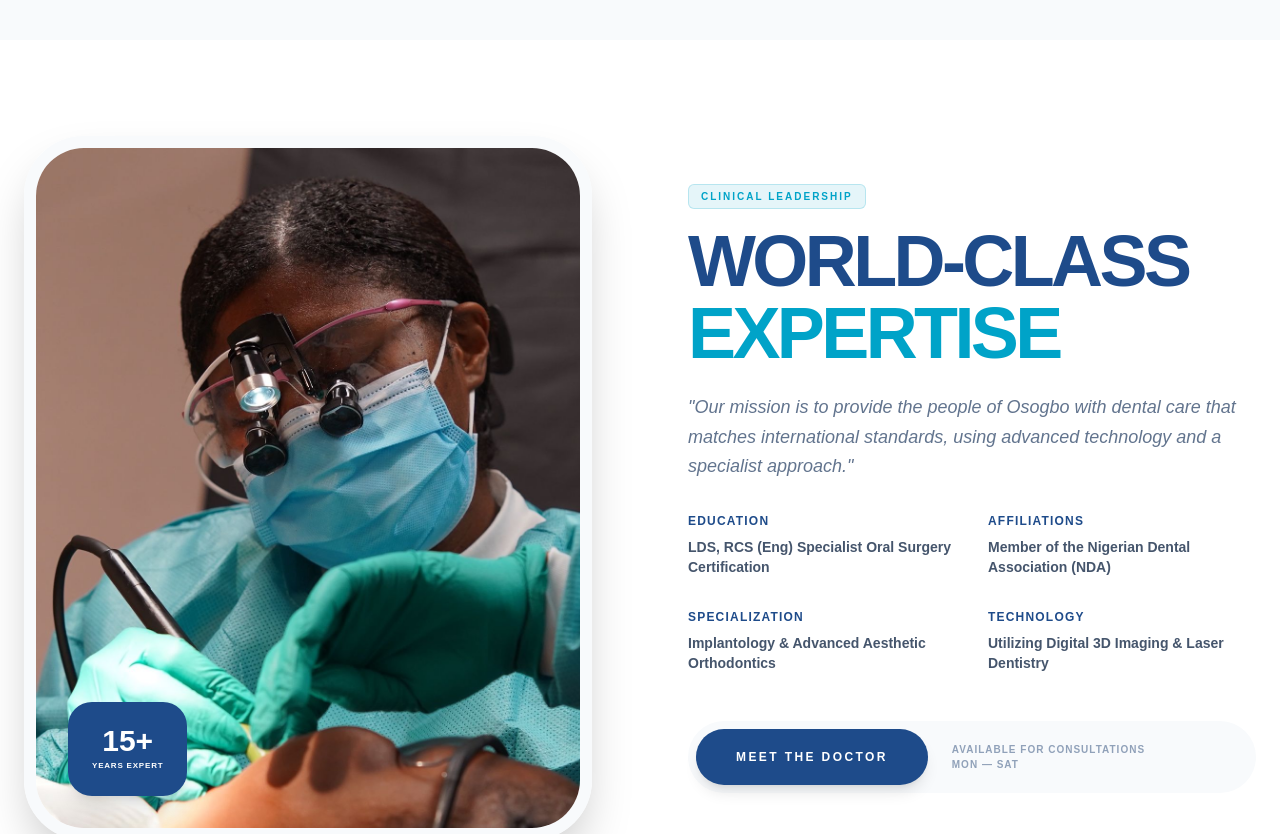
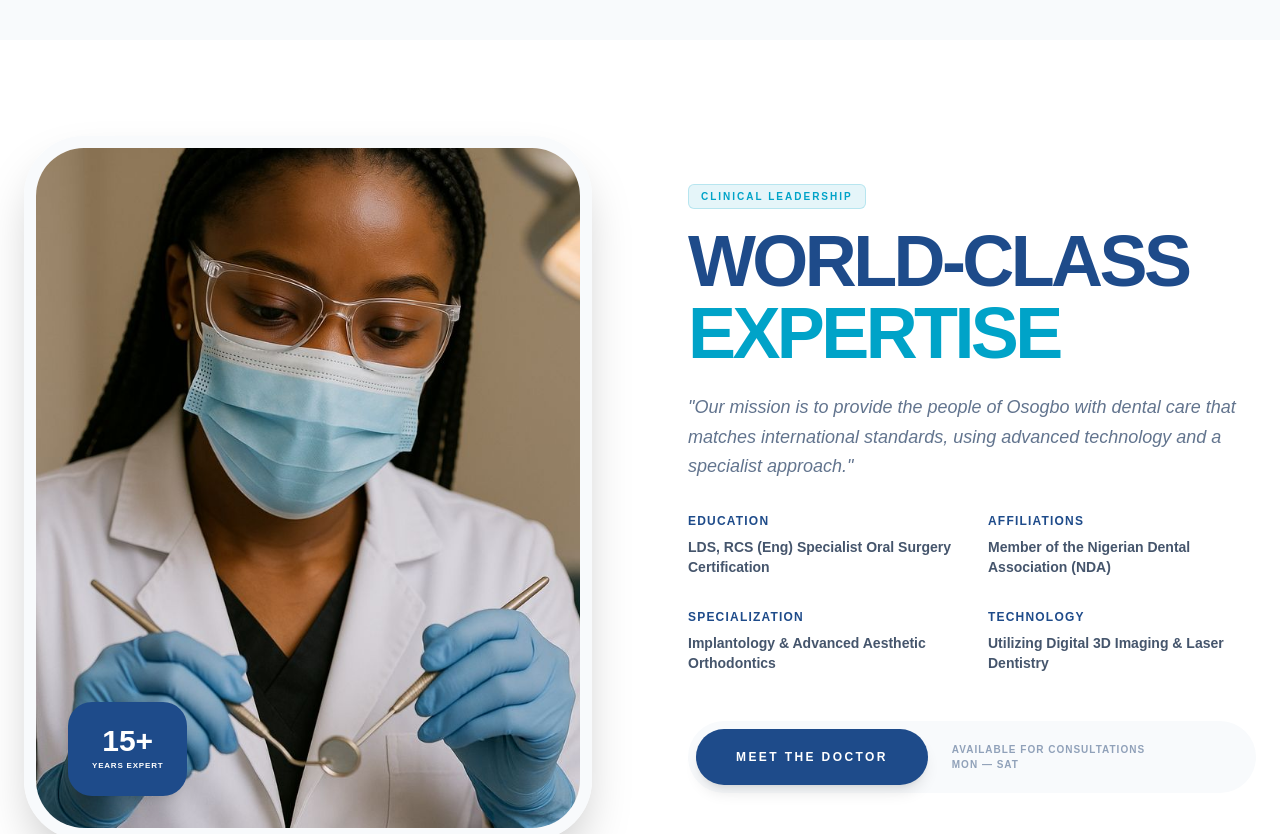
Before and after one commit to heisyomide/dental-clinic, a Next.js app: page / in a window 1280 px wide. Shown: the part 1780-2614 px from the top of the page. Built offline with nearby package versions, Linux system fonts and the light colour scheme.

Commit message:
Fix: some changes on images

```diff
--- a/src/app/components/MeetTheSpecialist.tsx
+++ b/src/app/components/MeetTheSpecialist.tsx
@@ -17,7 +17,7 @@ export default function MeetTheSpecialist() {
               {/* Using Next.js Image component fixes many deployment pathing issues */}
               <div className="relative aspect-[4/5] overflow-hidden">
                 <Image
-                  src="/sss.JPG" // DOUBLE CHECK: Is it .jpg or .png or .JPG?
+                  src="/sss.jpg" // DOUBLE CHECK: Is it .jpg or .png or .JPG?
                   alt="Lead Specialist Dentist"
                   fill
                   priority
```
Also changed, not shown: public/sss.jpg.
